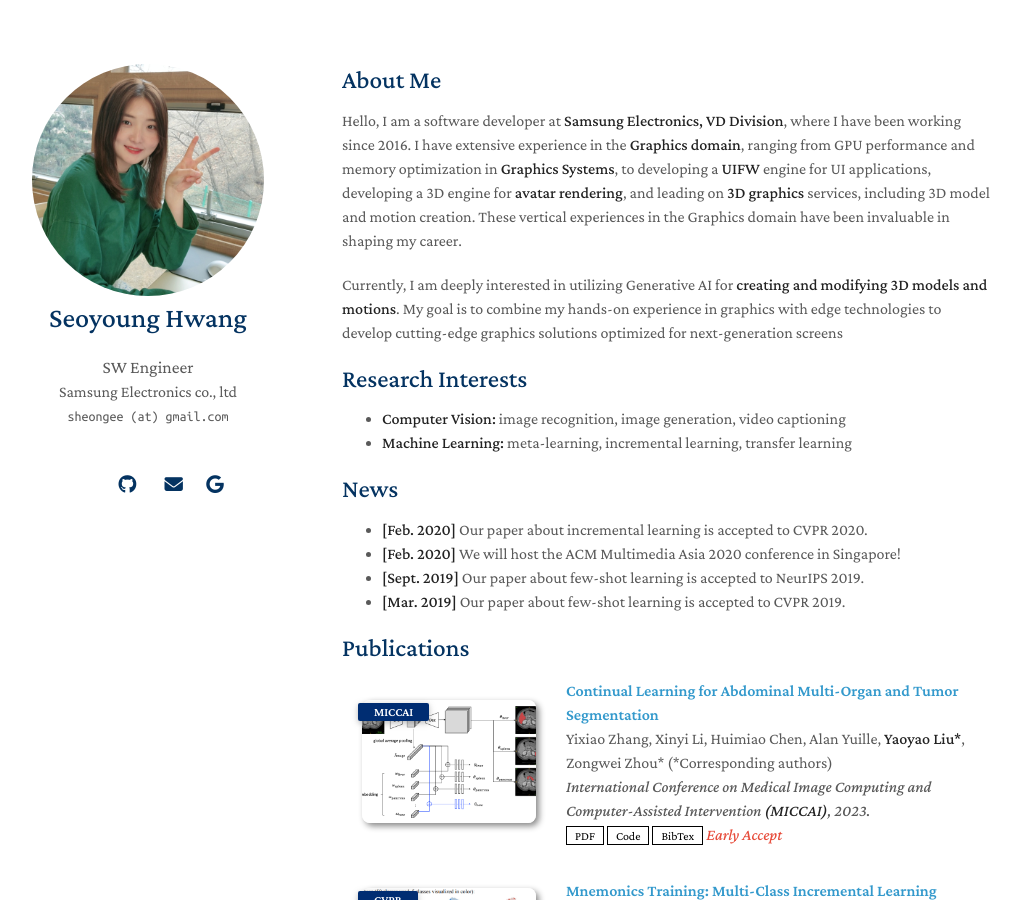
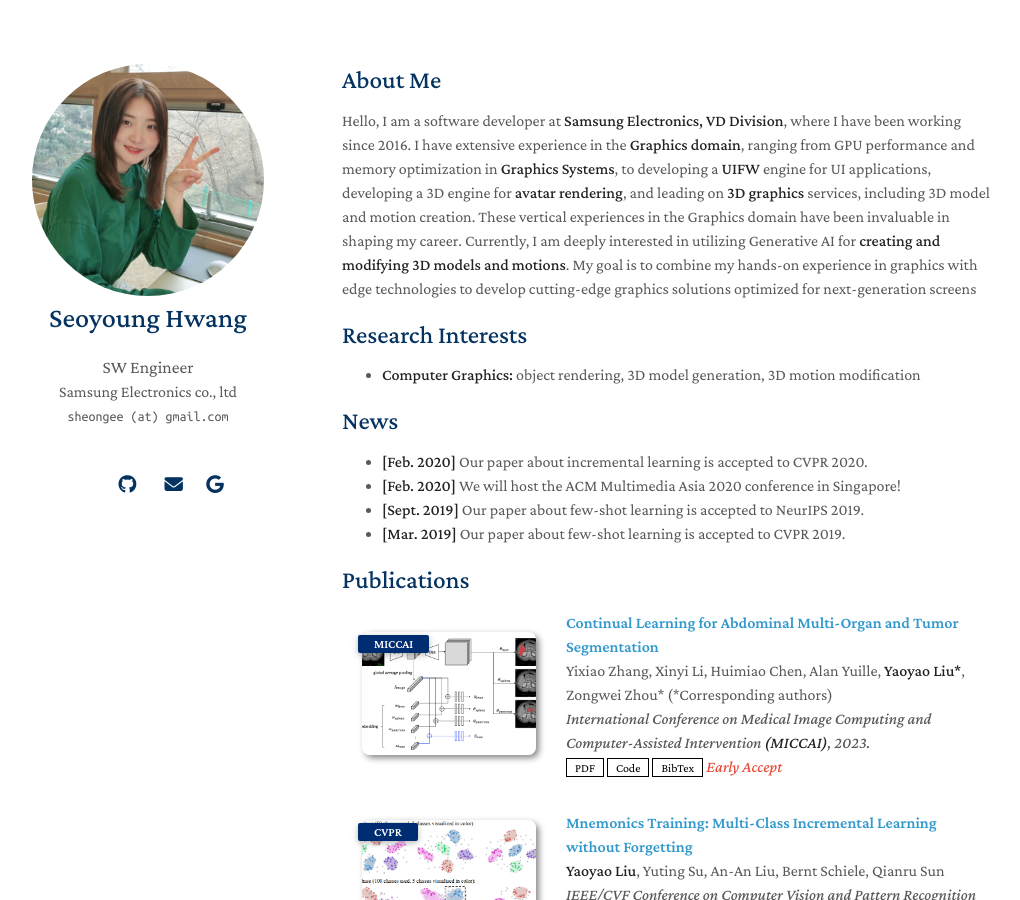
Before and after one commit to sy-hwang/sy-hwang.github.io, a Jekyll site: the page built from index.md, in a window 1280 px wide and 900 px high. Shown: the whole window, without its empty margins (128-1148 px from the left). Built offline with Jekyll 4.4.1, drawn with Linux system fonts in a browser that asks for light colours; a style sheet for code colours, icons or effects is not loaded; our own code applies the rules of GitHub Pages for plain Markdown files.

Commit message:
update index

```diff
--- a/index.md
+++ b/index.md
@@ -5,13 +5,11 @@
 ## About Me
 
 Hello, I am a software developer at <strong>Samsung Electronics, VD Division</strong>, where I have been working since 2016. I have extensive experience in the <strong>Graphics domain</strong>, ranging from GPU performance and memory optimization in <strong>Graphics Systems</strong>, to developing a <strong>UIFW</strong> engine for UI applications, developing a 3D engine for <strong>avatar rendering</strong>, and leading on <strong>3D graphics</strong> services, including 3D model and motion creation. These vertical experiences in the Graphics domain have been invaluable in shaping my career.
-
 Currently, I am deeply interested in utilizing Generative AI for <strong>creating and modifying 3D models and motions</strong>. My goal is to combine my hands-on experience in graphics with edge technologies to develop cutting-edge graphics solutions optimized for next-generation screens
 
 ## Research Interests
 
-- **Computer Vision:** image recognition, image generation, video captioning
-- **Machine Learning:** meta-learning, incremental learning, transfer learning
+- **Computer Graphics:** object rendering, 3D model generation, 3D motion modification
 
 ## News
 
```
